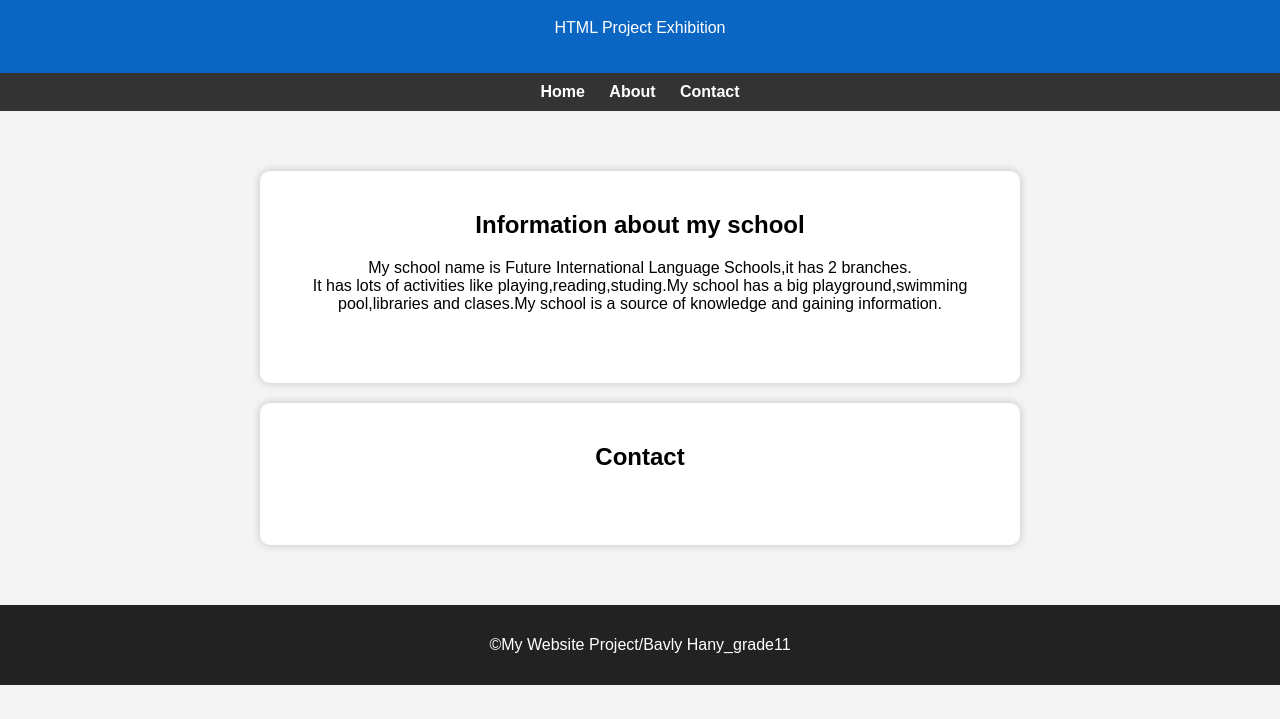
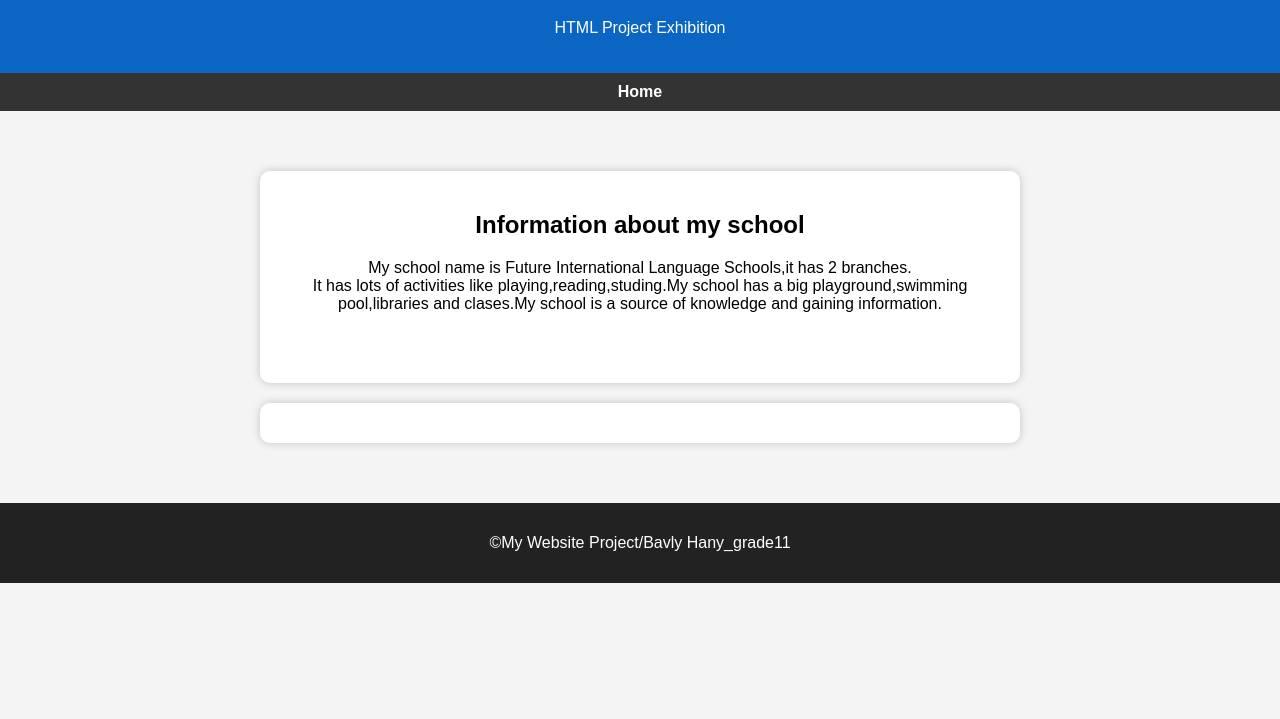
Before and after one commit to farouqqm/bavly-hany, a plain HTML site: page index.html in a window 1280 px wide. Shown: the part 81-800 px from the top of the page. Drawn offline with Linux system fonts and the light colour scheme.

Commit message:
Update index.html

```diff
--- a/index.html
+++ b/index.html
@@ -65,8 +65,6 @@ padding:15px;
 
 <nav>
 <a href="#">Home</a>
-<a href="#">About</a>
-<a href="#">Contact</a>
 </nav>
 
 <section>
@@ -81,8 +79,7 @@ and gaining information.</p>
 </div>
 
 <div class="card">
-<h2>Contact</h2>
-<p>&nbsp;</p>
+
 </div>
 
 </section>
```
